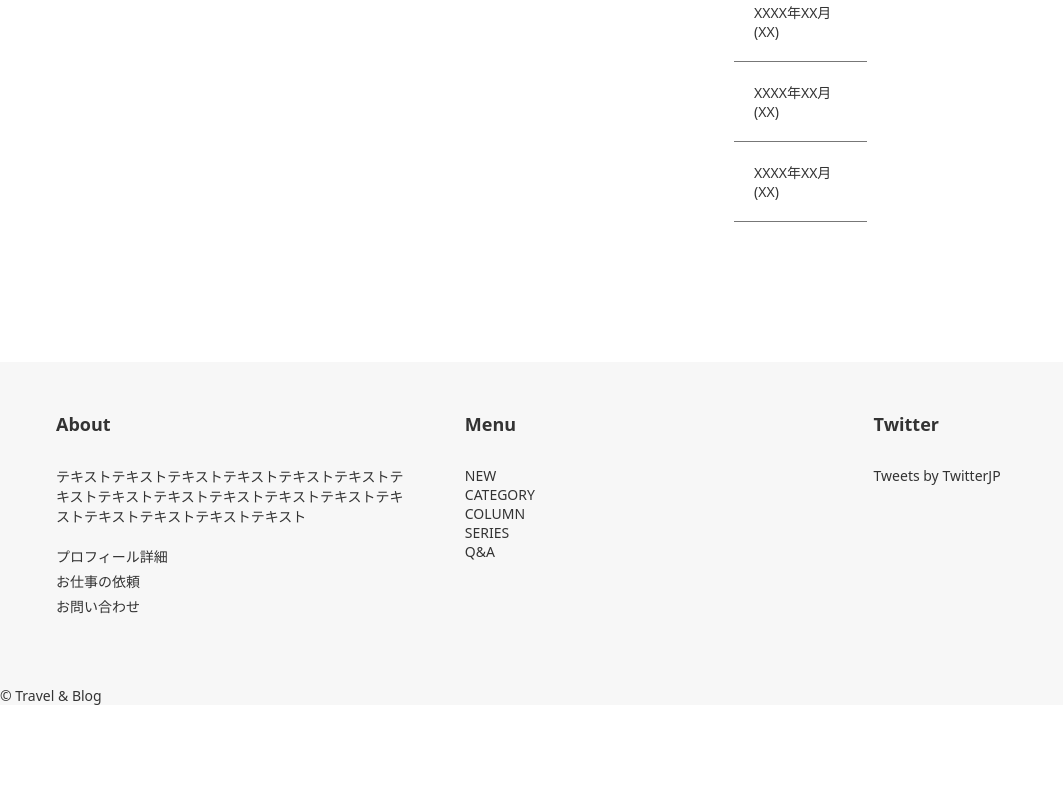
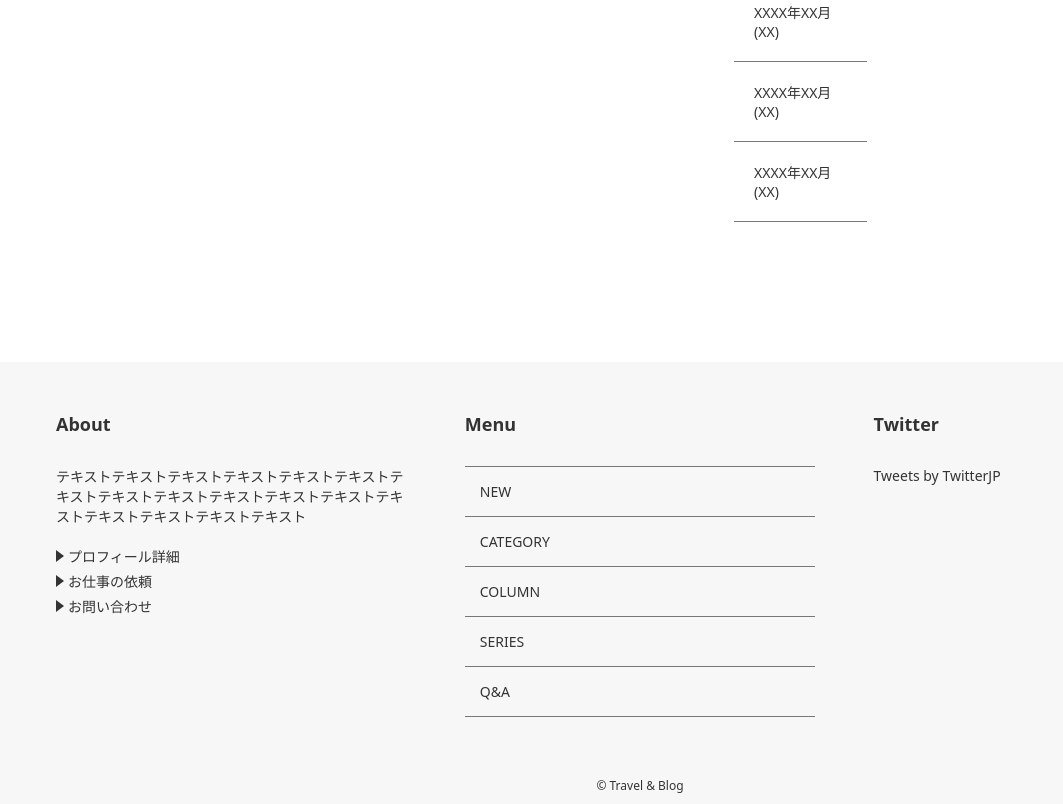
Before and after one commit to nyny-sugar/travelblog, a plain HTML site: page index.html in a window 1280 px wide. Shown: the part 2599-3403 px from the top of the page, without its empty margins (0-1063 px from the left). Before the commit the page ends 3304 px from the top, so only its background shows below. Drawn offline with Linux system fonts and the light colour scheme; some packages are replaced by stand-ins of ours; a web font is replaced by a local one.

Commit message:
css footer完成

```diff
--- a/css/style.css
+++ b/css/style.css
@@ -230,5 +230,37 @@ main .text {
 }
 
 #footer .about-list .arrow {
-  padding-right: 12px;
+  padding-left: 12px;
+  position: relative;
+  display: inline-block;
+  color: #333;
 }
+
+#footer .about-list .arrow::before {
+  content: '';
+  width: 0;
+  height: 0;
+  border-style: solid;
+  border-width: 6px 0 6px 8px;
+  border-color: transparent transparent transparent #333;
+  position: absolute;
+  top: 50%;
+  left: 0;
+  margin-top: -6px;
+}
+
+#footer .menu-list {
+  border-bottom: solid 1px #777;
+}
+
+#footer .menu-list  li {
+  padding: 15px 15px;
+  border-top: solid 1px #777;
+  text-align: left;
+}
+
+#footer .copyright {
+  font-size: 0.750rem;
+  text-align: center;
+  padding: 10px 0;
+}
```
